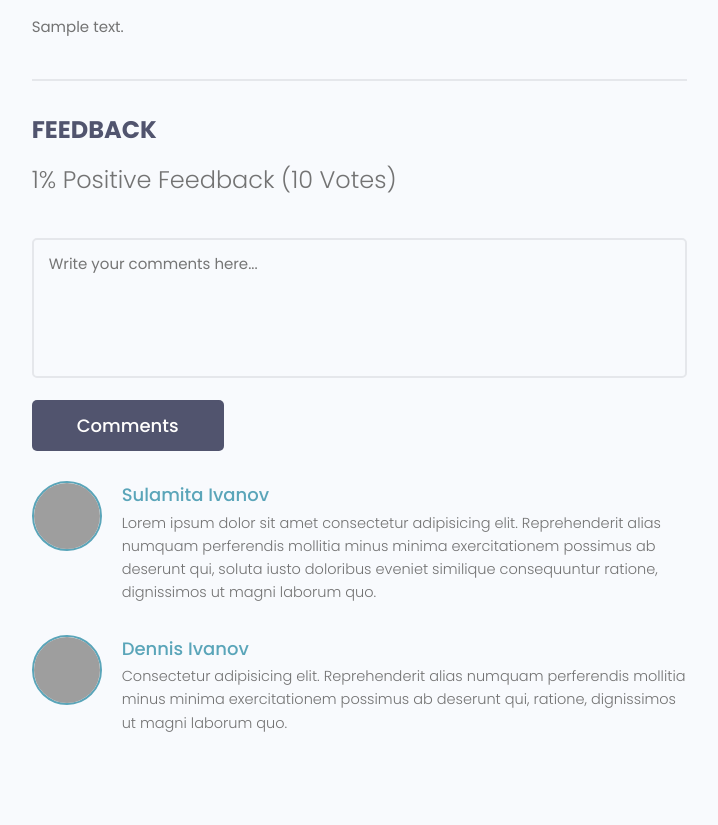
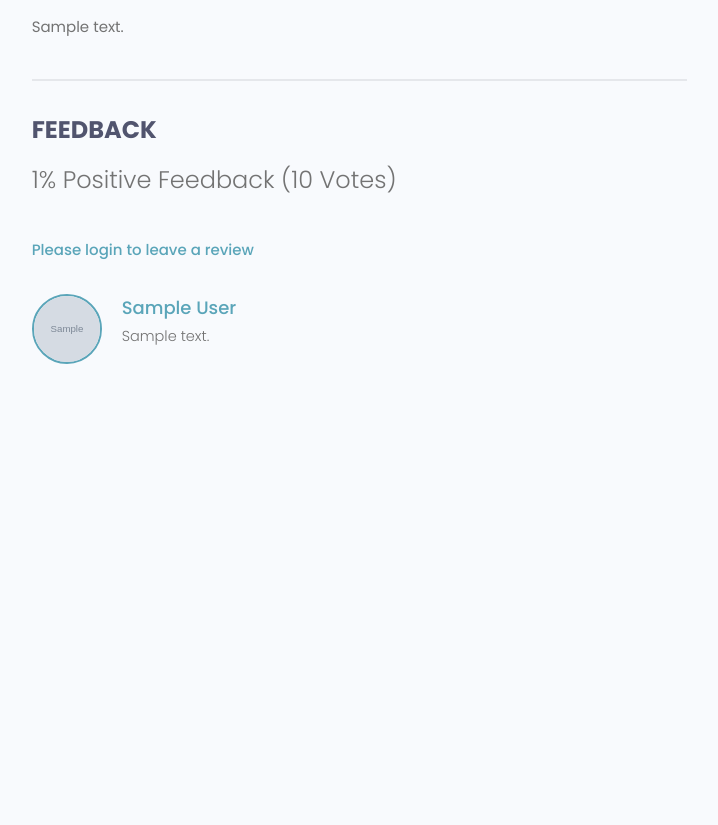
Before and after one commit to S13G/Carteras, a Django app: page /projects/project/00000000-0000-0000-0000-000000000001/ in a window 1280 px wide. Shown: the part 696-1521 px from the top of the page, without its empty margins (465-1183 px from the left). After the commit the page ends 1060 px from the top, so only its background shows below. Run offline with Django 4.2, Linux system fonts and the light colour scheme; tables that the repository leaves empty hold one stand-in row (values such as "Sample post"); grey boxes marked "Sample" are stand-in pictures; some libraries are stand-ins or nearby versions; grey boxes are pictures that could not be loaded.

Commit message:
added review functionality to projects

```diff
--- a/projects/forms.py
+++ b/projects/forms.py
@@ -1,7 +1,7 @@
 from django import forms
 from django.forms import ModelForm
 
-from projects.models import Project
+from projects.models import Project, Review
 
 
 # Create your forms below
@@ -23,3 +23,19 @@ class ProjectForm(ModelForm):
 
         for name, field in self.fields.items():
             field.widget.attrs.update({'class': 'input'})
+
+
+class ReviewForm(ModelForm):
+    class Meta:
+        model = Review
+        fields = ["value", "body"]
+        labels = {
+            "value": "Place your vote",
+            "body": "Add a comment with your vote"
+        }
+
+    def __init__(self, *args, **kwargs):
+        super(ReviewForm, self).__init__(*args, **kwargs)
+
+        for name, field in self.fields.items():
+            field.widget.attrs.update({'class': 'input'})
--- a/projects/models.py
+++ b/projects/models.py
@@ -24,22 +24,41 @@ class Project(models.Model):
         return self.title
 
     class Meta:
-        ordering = ["-created"]
+        ordering = ["-vote_ratio", "-vote_total", "title"]
+
+    @property
+    def reviewers(self):
+        queryset = self.reviews.all().values_list("owner__id", flat=True)
+        return queryset
+
+    @property
+    def get_vote_count(self):
+        reviews = self.reviews.all()
+        up_votes = reviews.filter(value="up").count()
+        total_votes = reviews.count()
+
+        ratio = (up_votes / total_votes) * 100
+        self.vote_total = total_votes
+        self.vote_ratio = ratio
+        self.save()
 
 
 class Review(models.Model):
     VOTE_TYPE = (
-        ('up', 'up'),
-        ('down', 'down')
+        ('up', 'Up Vote'),
+        ('down', 'Down Vote')
     )
 
-    # owner
+    owner = models.ForeignKey(Profile, null=True, on_delete=models.CASCADE)
     project = models.ForeignKey(Project, on_delete=models.CASCADE, null=True, blank=True, related_name="reviews")
     body = models.TextField(null=True, blank=True)
     value = models.CharField(max_length=50, choices=VOTE_TYPE)
     updated = models.DateTimeField(auto_now=True)
     created = models.DateTimeField(auto_now_add=True)
     id = models.UUIDField(default=uuid.uuid4, unique=True, primary_key=True, editable=False)
+
+    class Meta:
+        unique_together = [['owner', 'project']]
 
     def __str__(self):
         return self.value
--- a/projects/templates/projects/single-project.html
+++ b/projects/templates/projects/single-project.html
@@ -38,42 +38,41 @@
                 {{ project.vote_ratio }}% Positive Feedback ({{ project.vote_total }} Vote{{ project.vote_total|pluralize:"s" }})
             </h5>
 
-            <form class="form" action="#" method="POST">
-              <!-- Textarea -->
+          {% if request.user.profile.id in project.reviewers %}
+              <p>You have already submitted your review for this project</p>
+          {% elif request.user.profile == project.owner %}
+              <p>You cannot review your own work</p>
+          {% elif request.user.is_authenticated %}
+            <form class="form" action="{% url 'project' project.id %}" method="POST">
+                {% csrf_token %}
+                {% for field in form %}
                       <div class="form__field">
-                <label for="formInput#textarea">Comments: </label>
-                <textarea class="input input--textarea" name="message" id="formInput#textarea"
-                  placeholder="Write your comments here..."></textarea>
+                        <label for="formInput#textarea">{{ field.label }}</label>
+                          {{ field }}
                       </div>
-              <input class="btn btn--sub btn--lg" type="submit" value="Comments" />
+                {% endfor %}
+              <input class="btn btn--sub btn--lg" type="submit" value="Comment" />
             </form>
+          {% else %}
+            {# Sending users to the login page with a path to go come back here#}
+              <a href="{% url 'login' %}?next={{ request.path }}">Please login to leave a review</a>
+          {% endif %}
+
             <div class="commentList">
+                {% for review in project.reviews.all %}
+                    {% if review.body %}
                   <div class="comment">
-                <a href="profile.html">
+                    <a href="{% url 'user-profile' review.owner.id %}">
                       <img class="avatar avatar--md"
-                    src="https://pbs.twimg.com/profile_images/1335382240931368961/b3wSZKj4_400x400.jpg" alt="user" />
+                        src="{{ review.owner.profile_image.url }}" alt="user" />
                     </a>
                       <div class="comment__details">
-                  <a href="profile.html" class="comment__author">Sulamita Ivanov</a>
-                  <p class="comment__info">
-                    Lorem ipsum dolor sit amet consectetur adipisicing elit. Reprehenderit alias numquam perferendis
-                    mollitia minus minima exercitationem possimus ab deserunt qui, soluta iusto doloribus eveniet
-                    similique consequuntur ratione, dignissimos ut magni laborum quo.
-                  </p>
+                          <a href="{% url 'user-profile' review.owner.id %}" class="comment__author">{{ review.owner.name }}</a>
+                          <p class="comment__info">{{ review.body|linebreaksbr }}</p>
                       </div>
                   </div>
-              <div class="comment">
-                <a href="profile.html">
-                  <img class="avatar avatar--md" src="https://avatars.githubusercontent.com/u/33843378" alt="user" />
-                </a>
-                <div class="comment__details">
-                  <a href="profile.html" class="comment__author">Dennis Ivanov</a>
-                  <p class="comment__info">
-                    Consectetur adipisicing elit. Reprehenderit alias numquam perferendis mollitia minus minima
-                    exercitationem possimus ab deserunt qui, ratione, dignissimos ut magni laborum quo.
-                  </p>
-                </div>
-              </div>
+                    {% endif %}
+                {% endfor %}
             </div>
           </div>
         </div>
--- a/projects/views.py
+++ b/projects/views.py
@@ -1,7 +1,7 @@
 from django.contrib import messages
 from django.contrib.auth.decorators import login_required
 from django.shortcuts import render, redirect
-from projects.forms import ProjectForm
+from projects.forms import ProjectForm, ReviewForm
 from projects.models import Project
 from projects.utils import searchProjects, paginateProjects
 
@@ -23,7 +23,22 @@ def projects(request):
 # single project details
 def project(request, pk):
     projectObj = Project.objects.get(id=pk)
-    context = {"project": projectObj}
+    form = ReviewForm()
+
+    if request.method == "POST":
+        form = ReviewForm(request.POST)
+        review = form.save(commit=False)
+        review.project = projectObj
+        review.owner = request.user.profile
+        review.save()
+
+        projectObj.get_vote_count
+
+        messages.success(request, "Your review was successfully submitted")
+        return redirect('project', pk=projectObj.id)
+
+        # update project vote count
+    context = {"project": projectObj, "form": form}
     return render(request, 'projects/single-project.html', context)
 
 
--- a/templates/pagination.html
+++ b/templates/pagination.html
@@ -12,7 +12,7 @@
                 {% endif %}
             {% endfor %}
             {% if queryset.has_next %}
-                <li><a href="?page={{ queryset.next_page_number }}" class="btn page-link" data-page=""{{ queryset.next_page_number }}>Next &#10095;</a></li>
+                <li><a href="?page={{ queryset.next_page_number }}" class="btn page-link" data-page="{{ queryset.next_page_number }}">Next &#10095;</a></li>
             {% endif %}
         </ul>
     </div>
--- a/users/templates/users/login-register.html
+++ b/users/templates/users/login-register.html
@@ -59,7 +59,7 @@
                     <p>Hello Developer, Welcome Back!</p>
                 </div>
 
-                <form action="{% url 'login' %}" method="post" class="form auth__form">
+                <form action="" method="post" class="form auth__form">
                     {% csrf_token %}
                     <!-- Input:Email -->
                     <div class="form__field">
--- a/users/views.py
+++ b/users/views.py
@@ -19,7 +19,7 @@ def loginUser(request):
         return redirect('profiles')
 
     if request.method == "POST":
-        username = request.POST["username"]
+        username = request.POST["username"].lower()
         password = request.POST["password"]
 
         try:
@@ -31,7 +31,7 @@ def loginUser(request):
         if user is not None:
             login(request, user)
             messages.success(request, "You have successfully logged in")
-            return redirect('profiles')
+            return redirect(request.GET['next'] if 'next' in request.GET else 'account')
         else:
             messages.error(request, "Username or password is incorrect")
     context = {"page": page}
```
Also changed, not shown: projects/migrations/0007_alter_project_options_review_owner_and_more.py (added). Lines whose indentation alone changed are shown as unchanged.
